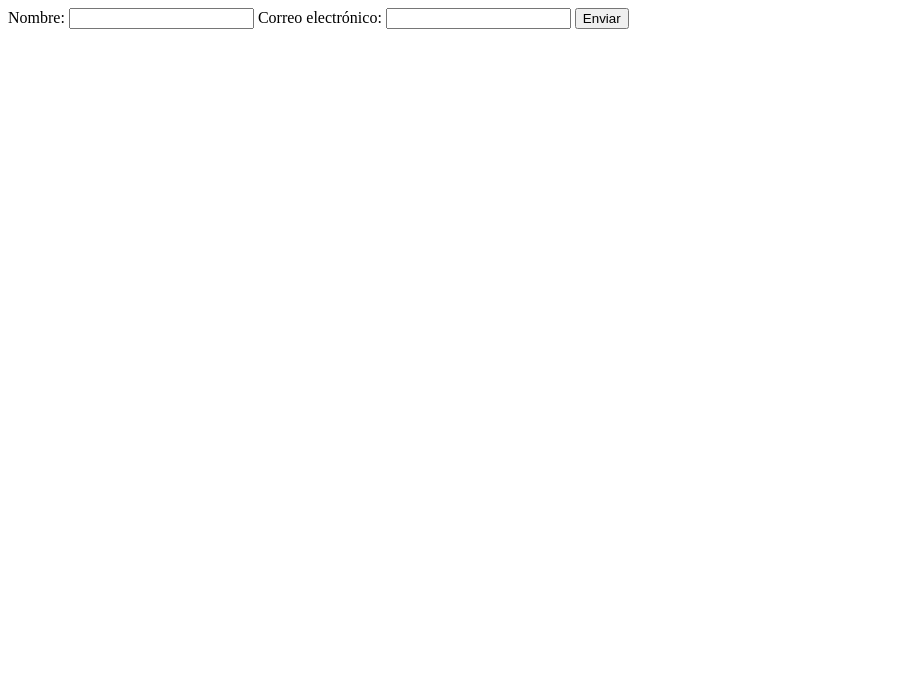
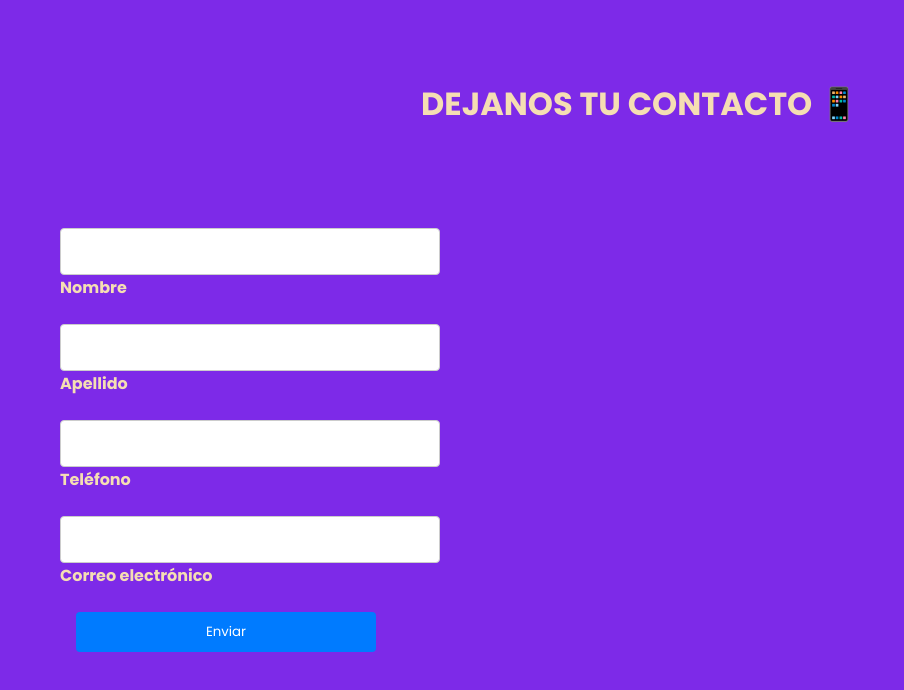
Before and after one commit to TICAMOLINA/desafio-12-ejercicio-c, a website built with Vite: page index.html in a window 1280 px wide. Shown: the whole page, without its empty margins (0-904 px from the left). Built offline with nearby package versions, Linux system fonts and the light colour scheme; a web font is replaced by a local one.

Commit message:
Agregué los resets y estilos básicos a mi proyecto, uso flexbox sobre el form y los contenedores de los campos para hacerlos quedar en una sola columna, defino tamaños y la pseudoclase :hover sobre el botón.

```diff
--- a/index.html
+++ b/index.html
@@ -8,16 +8,34 @@
 </head>
 
 <body>
+<h1>DEJANOS TU CONTACTO 📱</h1>
+  <div class="form-container">
 
     <form>
-    	<label for="nombre">Nombre:</label>
+      <div class="form-container__label-name">
         <input type="text" id="nombre" name="nombre">
+        <label for="nombre">Nombre</label>
+      </div>
 
-    	<label for="email">Correo electrónico:</label>
+      <div class="form-container__label-lastName">
+        <input type="text" id="apellido" name="apellido">
+        <label for="apellido">Apellido</label>
+      </div>
+
+      <div class="form-container__label-telephone">
+        <input type="text" id="telephone" name="telephone">
+        <label for="telephone">Teléfono</label>
+      </div>
+
+      <div class="form-container__label-email">
         <input type="email" id="email" name="email">
+        <label for="email">Correo electrónico</label>
+      </div>
 
+      <div class="form-container__submit-button"></div>
       <button>Enviar</button>
     </form>
+  </div>
 
   <script type="module" src="/src/main.js"></script>
 </body>
--- a/src/sass/style.scss
+++ b/src/sass/style.scss
@@ -0,0 +1,73 @@
+@import url('https://fonts.googleapis.com/css2?family=Cabin:ital,wght@0,400..700;1,400..700&family=Inter:ital,opsz,wght@0,14..32,100..900;1,14..32,100..900&family=Montserrat:ital,wght@0,100..900;1,100..900&family=Poppins:ital,wght@0,100;0,200;0,300;0,400;0,500;0,600;0,700;0,800;0,900;1,100;1,200;1,300;1,400;1,500;1,600;1,700;1,800;1,900&family=Roboto:ital,wght@0,100;0,300;0,400;0,500;0,700;0,900;1,100;1,300;1,400;1,500;1,700;1,900&family=Shrikhand&family=Ubuntu:ital,wght@0,300;0,400;0,500;0,700;1,300;1,400;1,500;1,700&display=swap');
+
+* {
+    margin: 0;
+    padding: 0;
+    box-sizing: border-box;
+    font-family: "Poppins", serif;
+}
+
+html {
+    font-size: 100%;
+}
+
+body {
+    background-color: #7d2ae8;
+    color: wheat
+  }
+
+  h1 {
+    text-align: center;
+    margin-top: 5rem;
+  }
+
+  .form-container {
+    max-width: 75rem;
+    margin: 5rem auto;
+    padding: 1.25rem;
+  }
+
+  form {
+    display: flex;
+    flex-wrap: wrap;
+    gap: 1rem;
+  }
+
+  .form-container__label-name,
+  .form-container__label-lastName,
+  .form-container__label-telephone,
+  .form-container__label-email {
+    display: flex;
+    flex-direction: column;
+    width: 100%; /* Por defecto, campos apilados */
+  }
+
+  label {
+    margin-bottom: 0.5rem;
+    font-weight: bold;
+  }
+
+  input {
+    padding: 0.625rem;
+    border: 0.0625rem solid #ccc;
+    border-radius: 0.25rem;
+    font-size: 1rem;
+    max-width: 23.75rem;
+}
+
+button {
+    padding: 0.625rem 1.25rem;
+    background-color: #007bff;
+    color: white;
+    border: none;
+    border-radius: 0.25rem;
+    cursor: pointer;
+    width: 18.75rem;
+    max-width: 23.75rem;
+}
+
+  button:hover {
+    background-color: #0056b3;
+  }
+
+// Agregué los resets y estilos básicos a mi proyecto, uso flexbox sobre el form y los contenedores de los campos para hacerlos quedar en una sola columna, defino tamaños y la pseudoclase :hover sobre el botón.
```
Lines whose indentation alone changed are shown as unchanged.
